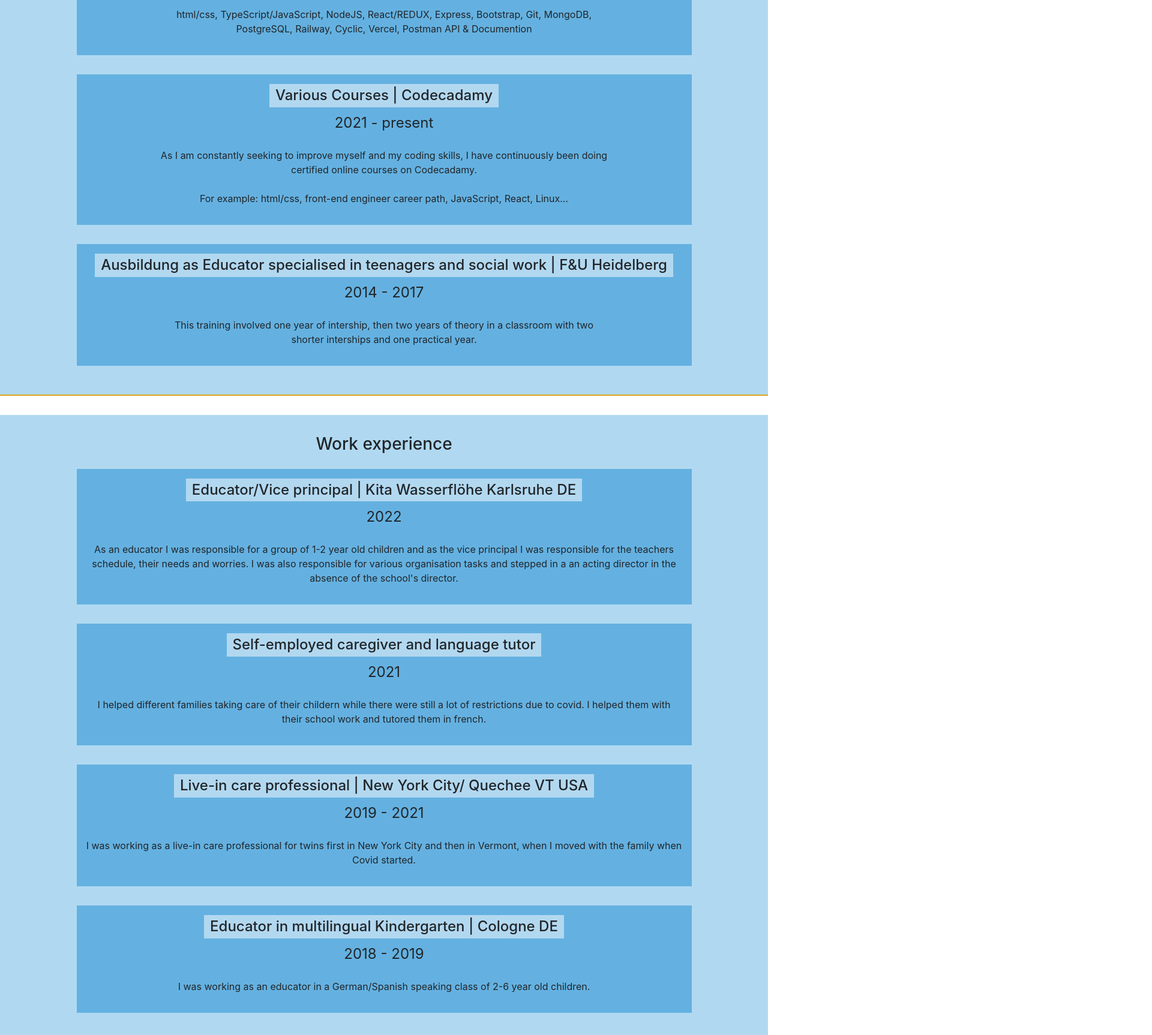
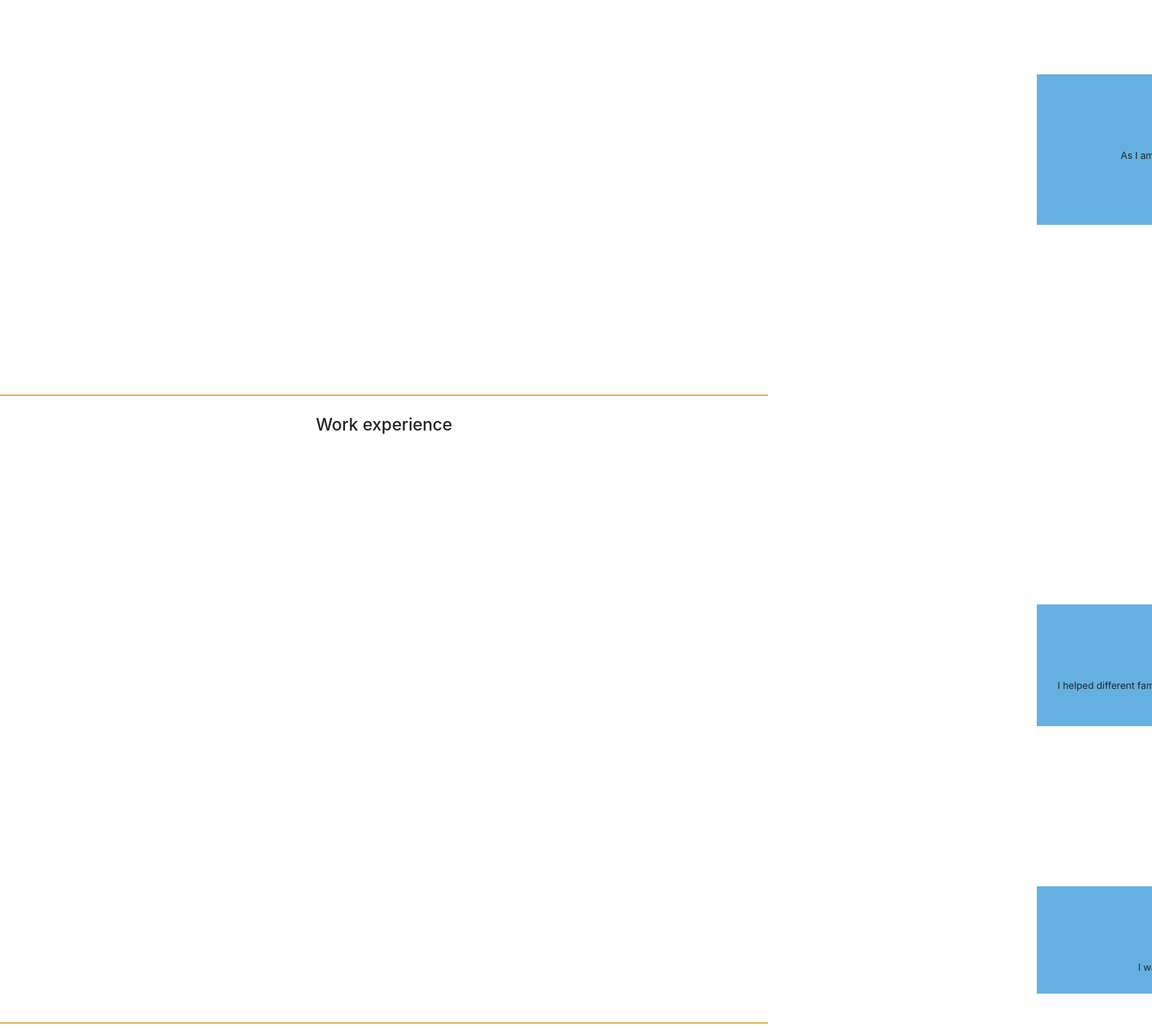
Before and after one commit to Eleni-Ke/Portfolio, a React (Create React App) app: page / in a window 1280 px wide. Shown: the part 760-2486 px from the top of the page at 60% size, 1920 px wide, since content can reach past the window. Built offline with nearby package versions, Linux system fonts and the light colour scheme.

Commit message:
css for education and experience

```diff
--- a/src/App.css
+++ b/src/App.css
@@ -104,10 +104,10 @@
 
 /* EDUCATION */
 .education-container {
-  background-color: #2b99d85e;
+  /* background-color: #2b99d85e; */
   padding: 1rem;
   border-bottom: 2px solid goldenrod;
-  margin-bottom: 2rem;
+  /* margin-bottom: 2rem; */
 }
 
 .education-container h3 {
@@ -119,6 +119,23 @@
   width: 82%;
   margin-bottom: 2rem;
   padding: 1rem;
+  transition: all ease 0.5s;
+}
+
+.education-container:hover .individual-education {
+  margin-right: 0;
+}
+
+.individual-education:nth-child(1) {
+  margin-right: 200rem;
+}
+
+.individual-education:nth-child(2) {
+  margin-right: -200rem;
+}
+
+.individual-education:nth-child(3) {
+  margin-right: 200rem;
 }
 
 .individual-education h4 {
@@ -139,7 +156,7 @@
 
 /* WORK EXPERIENCE */
 .experience-container {
-  background-color: #2b99d85e;
+  /* background-color: #2b99d85e; */
   padding: 1rem;
   border-bottom: 2px solid goldenrod;
   margin-bottom: 2rem;
@@ -154,6 +171,28 @@
   width: 82%;
   margin-bottom: 2rem;
   padding: 1rem;
+
+  transition: all ease 0.5s;
+}
+
+.experience-container:hover .individual-experience {
+  margin-right: 0;
+}
+
+.individual-experience:nth-child(1) {
+  margin-right: 200rem;
+}
+
+.individual-experience:nth-child(2) {
+  margin-right: -200rem;
+}
+
+.individual-experience:nth-child(3) {
+  margin-right: 200rem;
+}
+
+.individual-experience:nth-child(4) {
+  margin-right: -200rem;
 }
 
 .individual-experience h4 {
```
